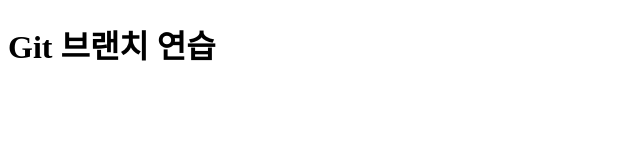
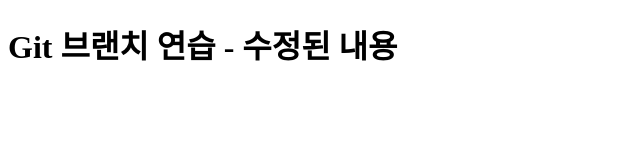
Before and after one commit to Sn0w-02/git-test, a plain HTML site: page index.html in a window 1280 px wide. Shown: the whole page, without its empty margins (0-640 px from the left). Drawn offline with Linux system fonts and the light colour scheme.

Commit message:
h1 텍스트 수정

```diff
--- a/index.html
+++ b/index.html
@@ -7,7 +7,7 @@
 </head>
 
 <body>
-    <h1>Git 브랜치 연습</h1>
+    <h1>Git 브랜치 연습 - 수정된 내용</h1>
 </body>
 
 </html>
```
